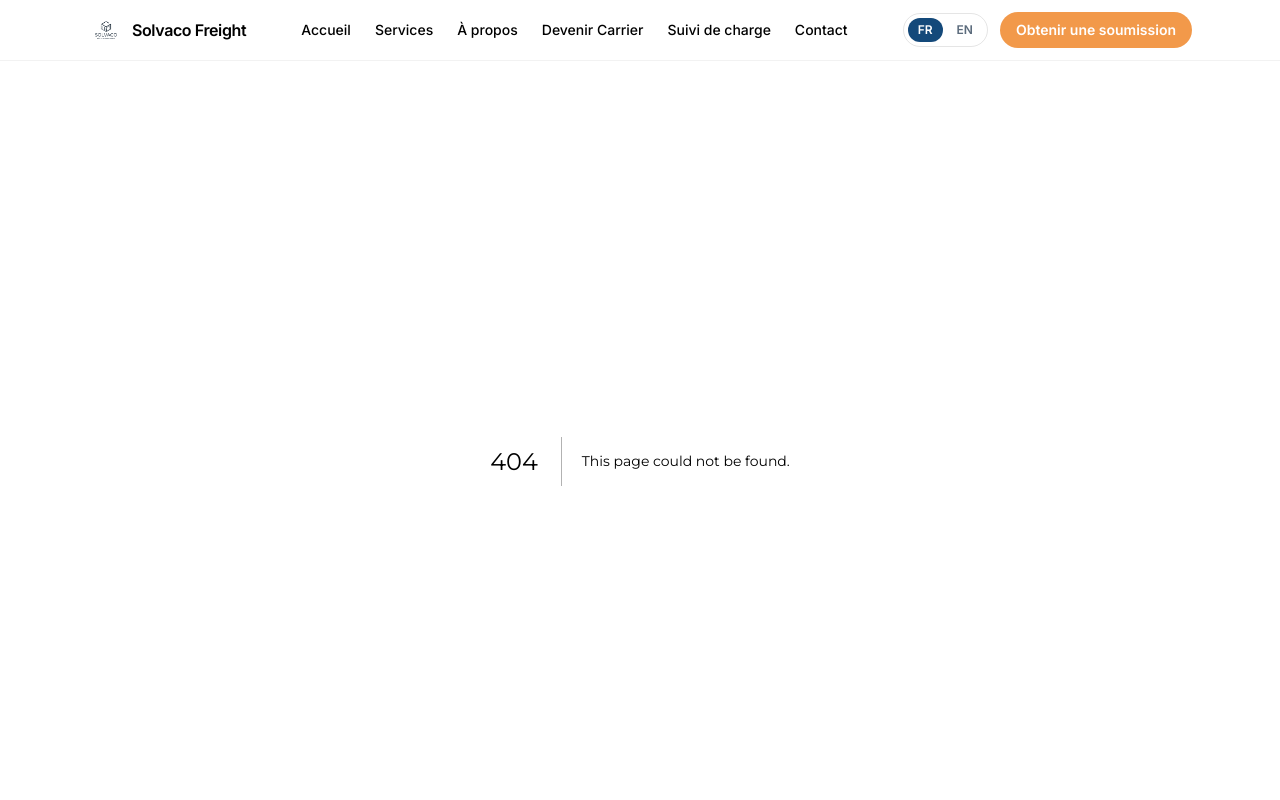
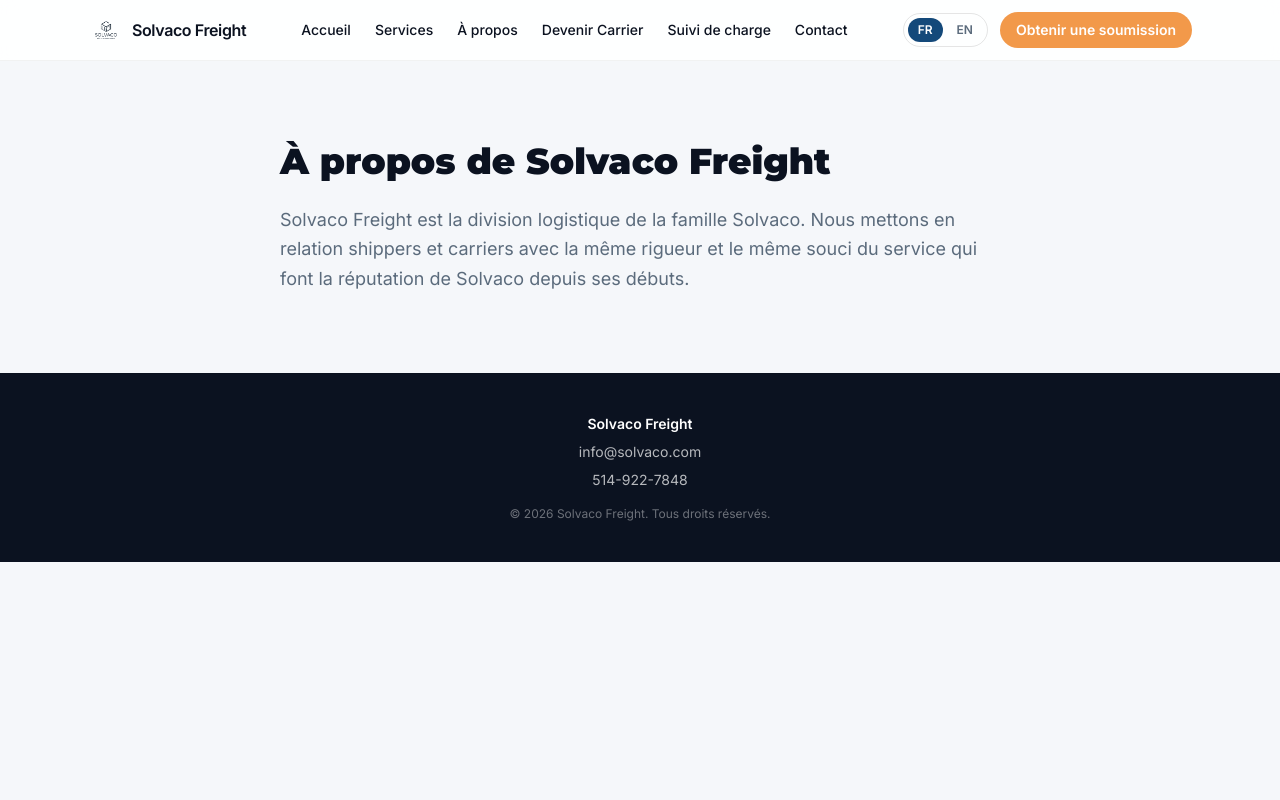
Before and after one commit to Solvaco/s-fr8-website, a Next.js app: page /a-propos in a window 1280 px wide. Before the commit this address had no page. Shown: the top 800 px of the page. Built offline with nearby package versions, Linux system fonts and the light colour scheme.

Commit message:
feat: add About page

```diff
--- /dev/null
+++ b/src/app/a-propos/page.tsx
@@ -0,0 +1,17 @@
+// src/app/a-propos/page.tsx
+"use client";
+
+import { useLanguage } from "@/lib/language-context";
+import { translations } from "@/lib/translations";
+
+export default function AboutPage() {
+  const { lang } = useLanguage();
+  const t = translations[lang].about;
+
+  return (
+    <section className="mx-auto max-w-3xl px-4 py-20 sm:px-6">
+      <h1 className="text-4xl font-black">{t.title}</h1>
+      <p className="mt-6 text-lg leading-relaxed text-[var(--freight-text-muted)]">{t.body}</p>
+    </section>
+  );
+}
```
Also changed, not shown: 1 other file (tests, documents, lock files or other folders).
